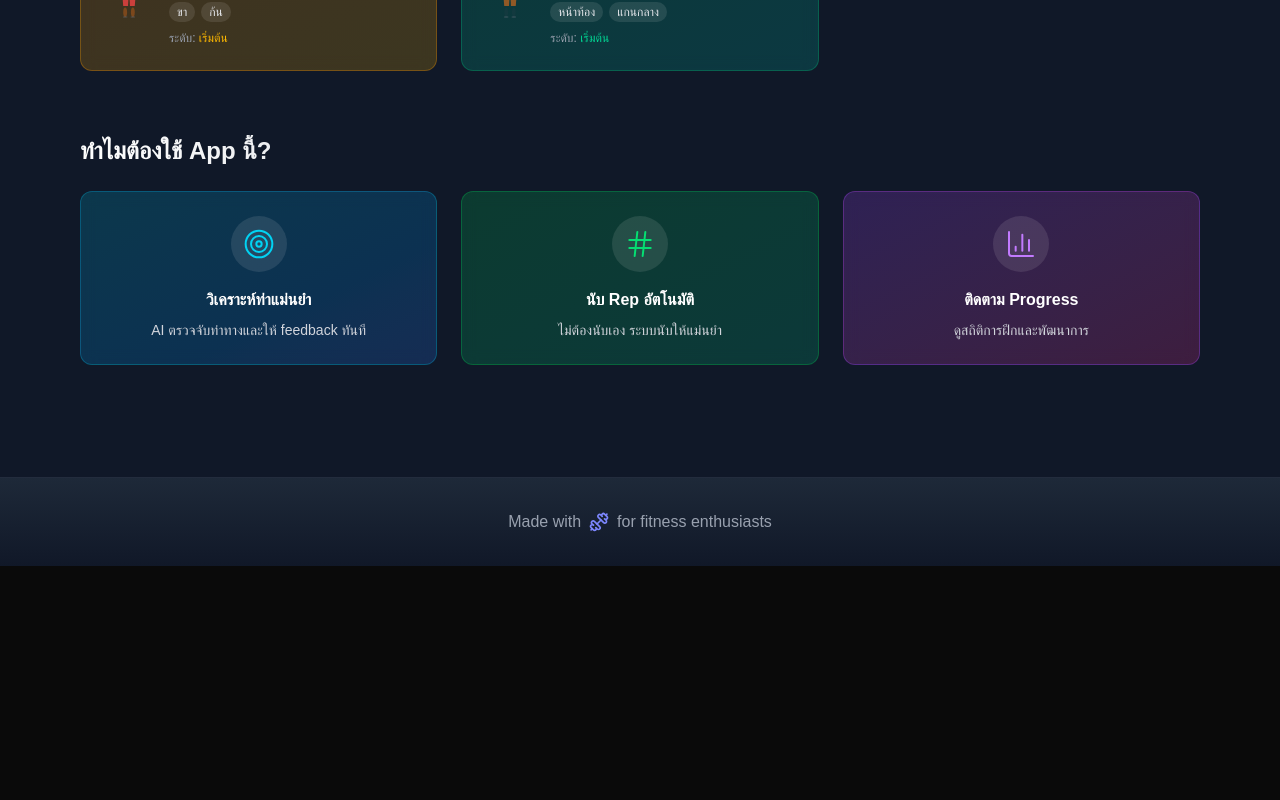
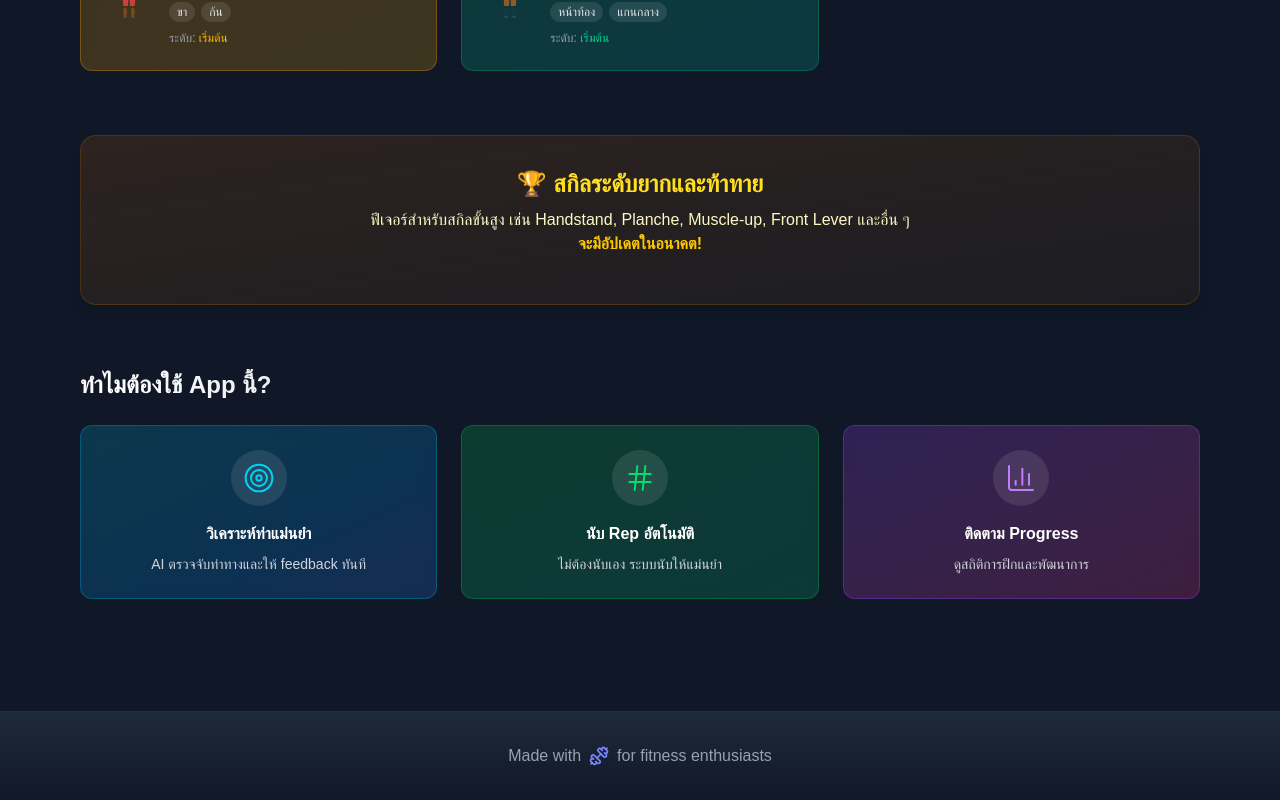
Before and after one commit to kiwabc123/calisthenicsForEveryOne, a Next.js app: page / in a window 1280 px wide. Shown: the part 767-1567 px from the top of the page. Before the commit the page ends 1333 px from the top, so only its background shows below. Built offline with nearby package versions, Linux system fonts and the light colour scheme; no server answers.

Commit message:
feat: add advanced skills section to Home page

```diff
--- a/src/app/page.tsx
+++ b/src/app/page.tsx
@@ -143,10 +143,10 @@ export default function Home() {
         </Link>
       </div>
 
+
       {/* Exercise cards */}
       <main className="max-w-6xl mx-auto px-4 py-12">
         <h2 className="text-2xl font-semibold mb-6">เลือกท่าที่ต้องการฝึก</h2>
-
         <div className="grid grid-cols-1 sm:grid-cols-2 lg:grid-cols-3 gap-4 md:gap-6">
           {exercises.map((exercise) => (
             <div
@@ -172,6 +172,19 @@ export default function Home() {
             </div>
           ))}
         </div>
+
+        {/* Advanced Skills Section */}
+        <section className="mt-16">
+          <div className="bg-gradient-to-br from-yellow-900/30 to-yellow-800/10 border border-yellow-700/30 rounded-2xl p-8 flex flex-col items-center shadow-lg">
+            <h2 className="text-2xl font-bold mb-2 text-yellow-300 flex items-center gap-2">
+              🏆 สกิลระดับยากและท้าทาย
+            </h2>
+            <p className="text-yellow-100 mb-4 text-center">
+              ฟีเจอร์สำหรับสกิลขั้นสูง เช่น Handstand, Planche, Muscle-up, Front Lever และอื่น ๆ<br />
+              <span className="text-yellow-400 font-semibold">จะมีอัปเดตในอนาคต!</span>
+            </p>
+          </div>
+        </section>
 
         {/* Features */}
         <section className="mt-16">
```
